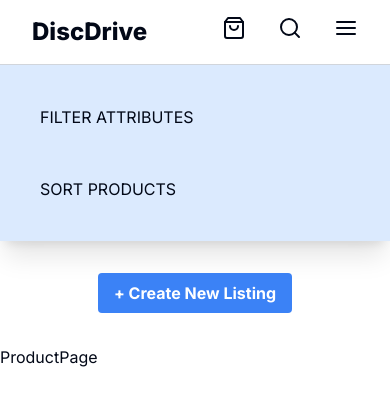
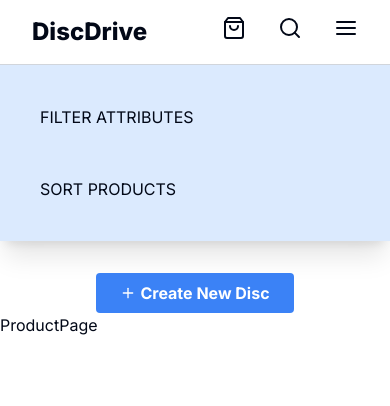
Before and after one commit to rdayupay/discdrive, a Next.js app: page /shop/products in a window 390 px wide. Shown: the top 406 px of the page. Built offline with nearby package versions, Linux system fonts and the light colour scheme.

Commit message:
Create modal to fix Cloudinary window unresponsiveness

```diff
--- a/src/app/shop/[categorySlug]/page.js
+++ b/src/app/shop/[categorySlug]/page.js
@@ -1,13 +1,13 @@
-import Modal from '@/components/Modal';
+import ModalContainer from '@/components/ModalContainer';
 import NewListingForm from '@/components/NewListingForm';
 import React from 'react';
 
 async function ProductPage() {
   return (
     <div>
-      <Modal>
+      <ModalContainer>
         <NewListingForm />
-      </Modal>
+      </ModalContainer>
       <div>ProductPage</div>
     </div>
   );
--- /dev/null
+++ b/src/components/DialogBox/DialogBox.js
@@ -0,0 +1,22 @@
+import React from 'react';
+import { X } from 'react-feather';
+
+function DialogBox({ isOpen, onClose, children }) {
+  if (!isOpen) return null;
+
+  return (
+    <div className="fixed inset-0 flex items-center justify-center z-50 bg-black bg-opacity-50">
+      <div className="bg-white p-8 rounded-lg shadow-lg max-w-screen-sm relative">
+        <button
+          onClick={onClose}
+          className="absolute top-2 right-2 text-white bg-red-500 hover:bg-red-600 rounded-md px-3 py-1 focus:outline-none"
+        >
+          <X />
+        </button>
+        <div className="px-4 py-2">{children}</div>
+      </div>
+    </div>
+  );
+}
+
+export default DialogBox;
--- /dev/null
+++ b/src/components/DialogBox/index.js
@@ -0,0 +1,2 @@
+export * from './DialogBox';
+export { default } from './DialogBox';
--- a/src/components/Modal/Modal.js
+++ /dev/null
@@ -1,32 +0,0 @@
-import React from 'react';
-
-import {
-  Dialog,
-  DialogContent,
-  DialogDescription,
-  DialogHeader,
-  DialogTitle,
-  DialogTrigger,
-} from '@/components/ui/dialog';
-
-function Modal({ children }) {
-  return (
-    <Dialog>
-      <div className="flex justify-center mt-8 mb-8">
-        <DialogTrigger className="bg-blue-500 hover:bg-blue-600 text-white font-bold py-2 px-4 rounded focus:outline-none focus:shadow-outline">
-          + Create New Listing
-        </DialogTrigger>
-      </div>
-      <DialogContent className="bg-white rounded-lg p-6 max-w-xl w-full mx-auto">
-        <DialogHeader>
-          <DialogTitle className="text-lg font-medium">
-            Create a New Disc Listing
-          </DialogTitle>
-        </DialogHeader>
-        {children}
-      </DialogContent>
-    </Dialog>
-  );
-}
-
-export default Modal;
--- a/src/components/Modal/index.js
+++ /dev/null
@@ -1,2 +0,0 @@
-export * from './Modal';
-export { default } from './Modal';
--- /dev/null
+++ b/src/components/ModalContainer/ModalContainer.js
@@ -0,0 +1,31 @@
+'use client';
+
+import React, { useState } from 'react';
+import MyModal from '../DialogBox';
+import { Plus } from 'react-feather';
+
+function ModalContainer({ children }) {
+  const [isModalOpen, setIsModalOpen] = useState(false);
+
+  const openModal = () => setIsModalOpen(true);
+  const closeModal = () => setIsModalOpen(false);
+
+  return (
+    <div className="flex items-center justify-center mt-8 lg:mr-52">
+      <button
+        onClick={openModal}
+        className="bg-blue-500 hover:bg-blue-600 text-white font-bold py-2 px-6 rounded flex items-center"
+      >
+        <Plus className="h-4 w-4 mr-1" /> Create New Disc
+      </button>
+      <MyModal isOpen={isModalOpen} onClose={closeModal}>
+        <h2 className="text-lg font-semibold mb-4">
+          Create a New Disc Listing
+        </h2>
+        {children}
+      </MyModal>
+    </div>
+  );
+}
+
+export default ModalContainer;
--- /dev/null
+++ b/src/components/ModalContainer/index.js
@@ -0,0 +1,2 @@
+export * from './ModalContainer';
+export { default } from './ModalContainer';
```
